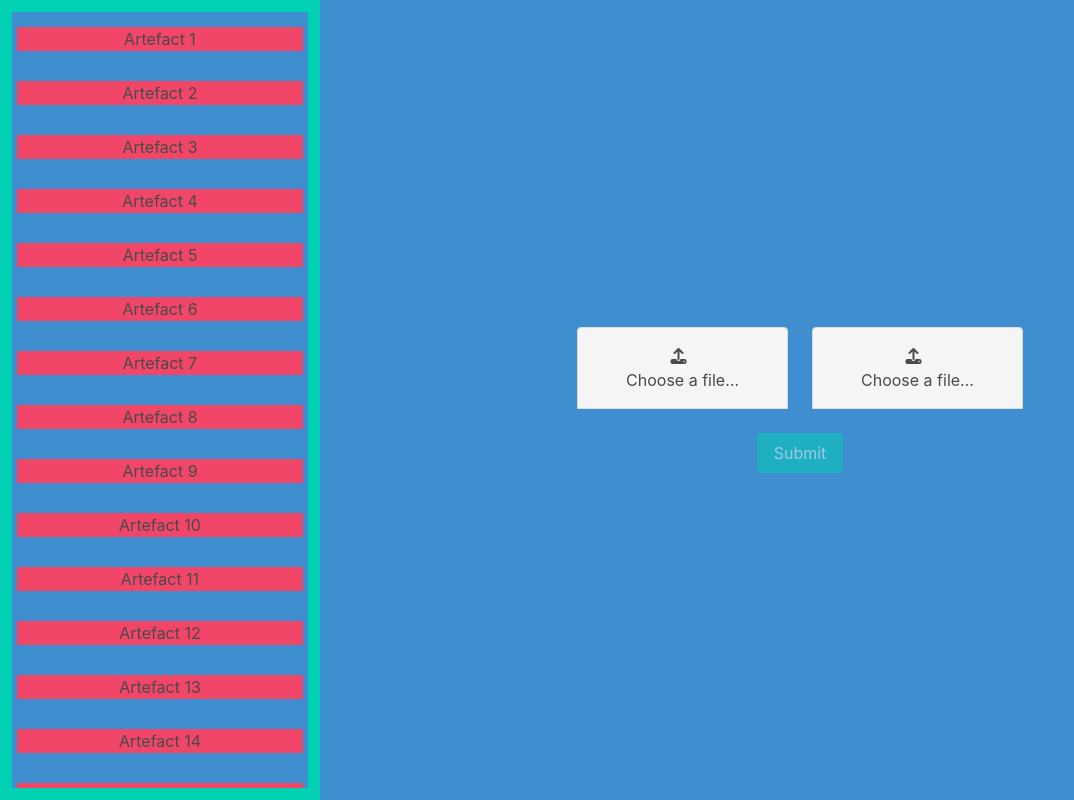
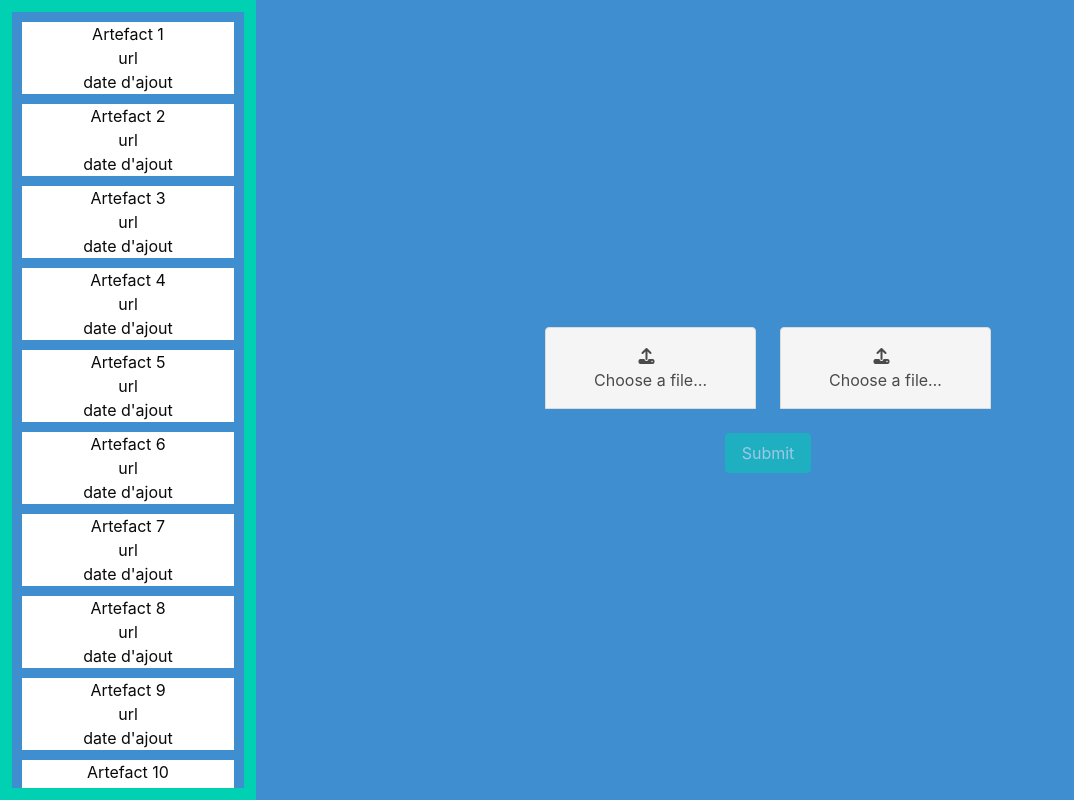
Before and after one commit to SebastienDS/CloneWar, a Svelte app in the folder CloneWar/frontend/: page / in a window 1280 px wide. Shown: the whole page, without its empty margins (0-1074 px from the left). Built offline with nearby package versions, Linux system fonts and the light colour scheme.

Commit message:
Front: add clone details

```diff
--- a/CloneWar/frontend/jsconfig.json
+++ b/CloneWar/frontend/jsconfig.json
@@ -8,7 +8,7 @@
      * a value or a type, so tell TypeScript to enforce using
      * `import type` instead of `import` for Types.
      */
-    "importsNotUsedAsValues": "error",
+    "importsNotUsedAsValues": "preserve",
     "isolatedModules": true,
     "resolveJsonModule": true,
     /**
--- a/CloneWar/frontend/src/App.svelte
+++ b/CloneWar/frontend/src/App.svelte
@@ -1,12 +1,5 @@
 <script>
-  import Router from "svelte-spa-router";
-
   import Home from "./components/Home.svelte";
-
-
-  const routes = {
-    "/": Home
-  }
 </script>
 
-<Router {routes}/>
+<Home/>
--- a/CloneWar/frontend/src/app.css
+++ b/CloneWar/frontend/src/app.css
@@ -15,3 +15,8 @@ html, body, #app, .full-height {
   margin: 0px;
   padding: 0px;
 }
+
+.scrollable {
+  height: 100%;
+  overflow-y: auto;
+}
--- /dev/null
+++ b/CloneWar/frontend/src/components/ArtefactDetail.svelte
@@ -0,0 +1,14 @@
+<script>
+  export let item;
+</script>
+
+<div class="is-flex is-justify-content-center is-align-items-center is-flex-direction-column">
+  <div class="">
+    <div class="">{item.name}</div>
+  </div>
+  <div class="rows">
+    <div class="row has-text-centered">url</div>
+    <div class="row has-text-centered">date d'ajout</div>
+    <!-- <div class="row has-text-centered">analyze en cours ?</div> -->
+  </div>
+</div>
--- a/CloneWar/frontend/src/components/ArtefactItem.svelte
+++ b/CloneWar/frontend/src/components/ArtefactItem.svelte
@@ -1,7 +1,26 @@
 <script>
-  export let name = "";
+  import { link, location } from 'svelte-spa-router';
+  import ArtefactDetail from './ArtefactDetail.svelte';
+
+  export let item;
+
+
+  $: isMyArtefact = $location.endsWith(`/${item.id}`);
+  $: activeClass = isMyArtefact ? "active" : "";
 </script>
 
-<div class="has-background-danger row has-text-centered is-clickable">
-  {name}
-</div>
+<a href="/artefact/{item.id}" use:link class="has-text-black">
+  <div class="{activeClass} bg row has-text-centered">
+    <ArtefactDetail {item}/>
+  </div>
+</a>
+
+<style>
+  .bg {
+    background-color: #fff;
+  }
+
+  .active {
+    background-color: deeppink;
+  }
+</style>
--- a/CloneWar/frontend/src/components/ArtefactList.svelte
+++ b/CloneWar/frontend/src/components/ArtefactList.svelte
@@ -1,27 +1,35 @@
-<script>
+<script lang="ts">
   import ArtefactItem from "./ArtefactItem.svelte";
+
 
   const items = [];
   for (let index = 1; index < 50; index++) {
-    items.push("Artefact " + index);
+    items.push({
+      name: "Artefact " + index,
+      id: index
+    });
   }
+
 </script>
 
 <div class="has-background-info rows scrollable">
   {#each items as item}
     <div class="padding margin">
-      <ArtefactItem name={item}/>
+      <ArtefactItem {item}/>
     </div>
 	{/each}
 </div>
 
-<style scoped>
+<style>
   .padding {
-    padding: 15px 5px;
+    padding: 5px 10px;
   }
 
-  .scrollable {
-    height: 100%;
-    overflow-y: auto;
+  .padding:first-child {
+    padding-top: 10px;
+  }
+
+  .padding:last-child {
+    padding-bottom: 10px;
   }
 </style>
--- /dev/null
+++ b/CloneWar/frontend/src/components/Content.svelte
@@ -0,0 +1,62 @@
+<script>
+  import ArtefactDetail from "./ArtefactDetail.svelte";
+
+  export let params;
+
+  let showMore = false;
+
+  $: details = {
+    id: params.id,
+    name: `Artefact ${params.id}`,
+  }
+
+  const getItems = (id) => {
+    const items = [];
+    showMore = false;
+    for (let index = id; index < 50; index++) {
+      items.push({
+        name: "Artefact " + index,
+        id: index
+      });
+    }
+    return items;
+  }
+
+  $: allItems = getItems(params.id);
+  $: items = showMore ? allItems : allItems.slice(0, 5);
+</script>
+
+
+<div class="container has-background-grey full-height scrollable rows">
+  <div class="has-background-grey-lighter row space">
+    <ArtefactDetail item={details}/>
+  </div>
+
+
+  <div class="row rows has-background-grey-light">
+    {#each items as item}
+      <div class="row radius">
+        <div class="is-flex is-justify-content-space-around">
+          <ArtefactDetail {item}/>
+          <div class="is-flex is-justify-content-center is-align-items-center">
+            100 %
+          </div>
+        </div>
+      </div>
+    {/each}
+  </div>
+
+  {#if !showMore}
+    <div class="row has-text-centered has-background-grey space"><button on:click={e => showMore = true}>Afficher tout</button></div>
+  {/if}
+</div>
+
+<style>
+  .radius {
+    border-bottom: 1px solid rgb(145, 142, 142);
+  }
+
+  .space {
+    padding: 25px;
+  }
+</style>
--- /dev/null
+++ b/CloneWar/frontend/src/components/GoBack.svelte
@@ -0,0 +1,5 @@
+<script>
+  import { pop } from 'svelte-spa-router';
+
+  pop();
+</script>
--- a/CloneWar/frontend/src/components/Home.svelte
+++ b/CloneWar/frontend/src/components/Home.svelte
@@ -1,13 +1,25 @@
 <script>
+  import Router from "svelte-spa-router";
+
+
   import ArtefactList from "./ArtefactList.svelte";
   import ArtefactUpload from "./ArtefactUpload.svelte";
+  import Content from "./Content.svelte";
+  import GoBack from "./GoBack.svelte";
+
+
+  const routes = {
+    "/": ArtefactUpload,
+    "/artefact/:id": Content,
+    "*": GoBack
+  }
 </script>
 
 <div class="columns full-height no-MP">
-  <div class="column is-one-quarter has-background-primary">
+  <div class="column is-one-fifth has-background-primary">
     <ArtefactList/>
   </div>
   <div class="column is-dark has-background-info is-flex is-justify-content-center is-align-items-center">
-    <ArtefactUpload/>
+    <Router {routes}/>
   </div>
 </div>
```
Also changed, not shown: 1 other file (tests, documents, lock files or other folders).
